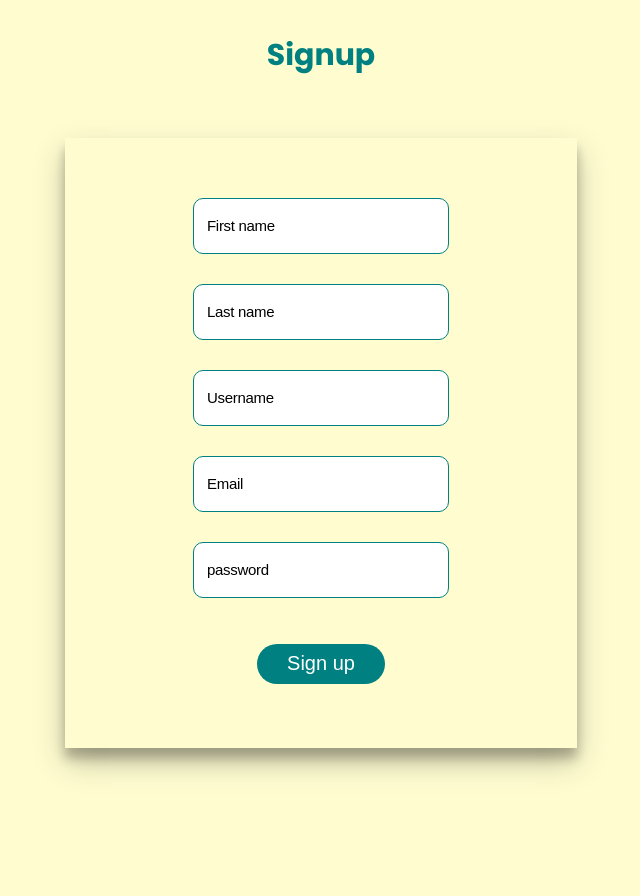
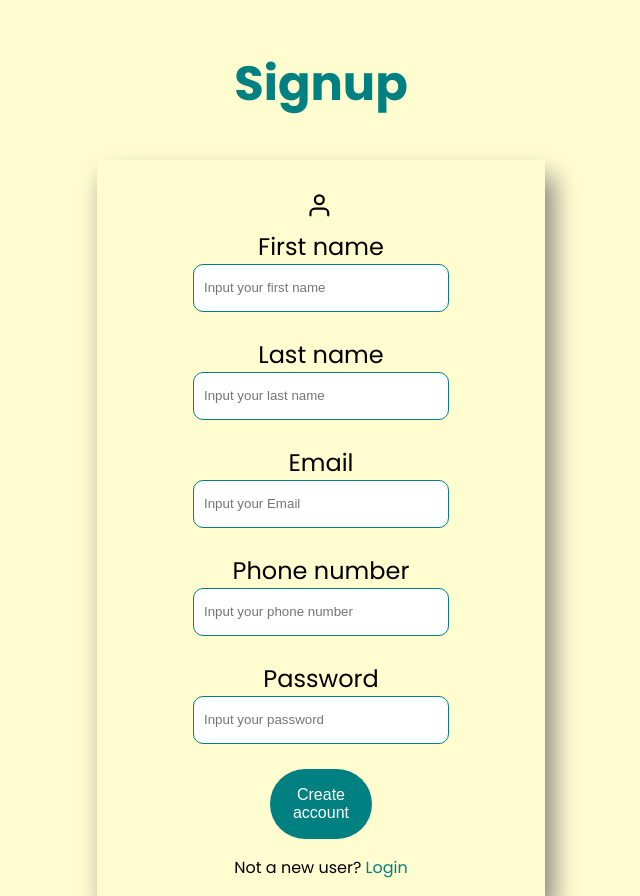
Before and after one commit to belemaaa/wpecs-fe, a React (Create React App) app: page /Create in a window 1280 px wide. Shown: the whole page, without its empty margins (327-967 px from the left). Before the commit the page ends 800 px from the top, so only its background shows below. Built offline with nearby package versions, Linux system fonts and the light colour scheme.

Commit message:
changed signup page

```diff
--- a/src/Pages/Create.jsx
+++ b/src/Pages/Create.jsx
@@ -1,5 +1,5 @@
 import React, {useState} from 'react'
-import './Create.css'
+import './Login.css'
 import { Link, useNavigate } from 'react-router-dom'
 import axios from 'axios'
 
@@ -41,31 +41,43 @@ const Create = () => {
       }
     }
   return (
-    <div className='Signup'>
-      <div className='form2Holder'>
-        <section className='section1'>
-        <label className="formheader">  <h1>Signup</h1> </label>
-          <form className='form2' onSubmit={handleSubmit}>
-          <i class="fi fi-tr-circle-user"></i>
-            <input placeholder='First name' type='text' value={first_name} onChange={(e) => setFirst_name(e.target.value)} >
-            </input><br></br>
+    <div className='Logins'>
+      <section className='section2'>
+        <div className='formHolder'>
+            <h1 className='welcome'>Signup</h1>
+            <form  className='formm' onSubmit={handleSubmit}>
+              <svg className='svg1' xmlns="http://www.w3.org/2000/svg" width="30" height="30" viewBox="0 0 27 27" fill="none" stroke="currentColor" stroke-width="2" stroke-linecap="round" stroke-linejoin="round" class="feather feather-user"><path d="M20 21v-2a4 4 0 0 0-4-4H8a4 4 0 0 0-4 4v2"></path><circle cx="12" cy="7" r="4"></circle></svg><br></br>
 
-            <input placeholder='Last name' type='text' value={last_name} onChange={(e) => setLast_name(e.target.value)}>
-            </input><br></br>
+                <label>First name</label><br></br>
+                <input placeholder='Input your first name' type='text' value={first_name} onChange={(e) => setFirst_name(e.target.value)} >
+                </input>
+                <br/><br/>
 
-            <input placeholder='Username' type='text' value={username} onChange={(e) => setUsername(e.target.value)}>
-            </input><br></br>
+                <label>Last name</label><br></br>
+                <input placeholder='Input your last name' type='text' value={last_name} onChange={(e) => setLast_name(e.target.value)} >
+                </input>
+                <br/><br/>
 
-            <input placeholder='Email' type='email' value={email} onChange={(e) => setEmail(e.target.value)}>
-            </input><br></br>
+                <label>Email</label><br></br>
+                <input placeholder='Input your Email' type='email' value={email} onChange={(e) => setEmail(e.target.value)} >
+                </input>
+                <br/><br/>
 
-            <input placeholder='password' type='password' value={password} onChange={(e) => setPassword(e.target.value)}>
-            </input><br></br>
+                <label>Phone number</label><br></br>
+                <input placeholder='Input your phone number' type='phone' value={phone_number} onChange={(e) => setPhone_number(e.target.value)} >
+                </input>
+                <br/><br/>
 
-            <button type='submit'>Sign up</button>
-          </form>
-        </section>
-      </div>
+                <label>Password</label><br></br>
+                <input placeholder= 'Input your password' type='password' value={password} onChange={(e) => setPassword(e.target.value)} >
+                </input>
+                <br/><br/>
+                <button type='submit'><p>Create account</p></button>
+                <p className='last1'>Not a new user?<Link to='/Login'> Login</Link> </p>
+            </form>
+
+        </div>
+      </section>
 
     </div>
   )
--- a/src/Pages/Login.css
+++ b/src/Pages/Login.css
@@ -1,8 +1,6 @@
 .formHolder{
     width: 75vw;
-    height: 90vh;
     margin: auto;
-
 }
 
 .section2{
@@ -15,8 +13,8 @@
 
 .formm{
     margin: auto;
-    height: 50vh;
-    width: 30vw;
+    height: auto;
+    width: 35vw;
     padding-top: 4vh;
     box-sizing: border-box;
     align-content: center;
@@ -25,12 +23,13 @@
 }
 .formm input{
     margin: auto;
-    width: 15vw;
+    width: 20vw;
     height: 6vh;
-    border-radius: 2vh;
-    border: 1px white;
-    padding-left: 4vh;
+    border-radius: 10px;
+    border: 1px solid teal;
+    padding: 10px;
     box-sizing: border-box;
+    color: black;
 }
 .formm label{
     margin: auto;
@@ -47,6 +46,15 @@
     font-size: 2vh;
     text-decoration: solid;
     color: white;
+}
+.formm button:hover{
+    width: 8vw;
+    height: 5.5vh;
+    transition: .3s ease-out;
+    background-color: white;
+    color: teal;
+    outline: solid teal 2px;
+
 }
 .warning{
     color: red;
```
Also changed, not shown: src/Pages/Login.jsx (+1 -14 lines).
